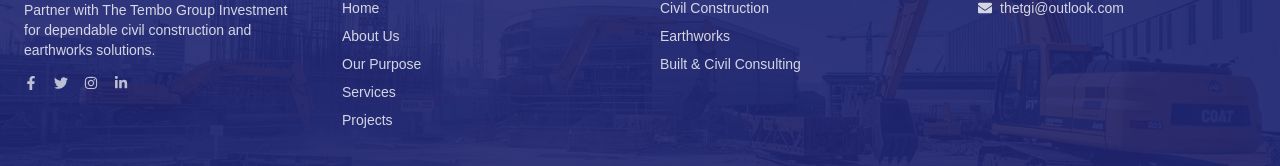
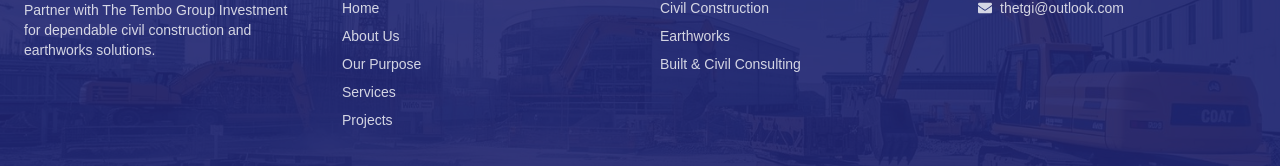
Before and after one commit to InolofatsengMotloba/bluewhite-businesslandingpage, a Next.js app: page / in a window 1280 px wide. Shown: the part 5962-6128 px from the top of the page. Built offline with nearby package versions, Linux system fonts and the light colour scheme.

Commit message:
Remove social media links from Footer component.

```diff
--- a/components/Footer.js
+++ b/components/Footer.js
@@ -1,11 +1,4 @@
-import Link from "next/link";
-import {
-  FaFacebookF,
-  FaTwitter,
-  FaInstagram,
-  FaLinkedinIn,
-  FaEnvelope,
-} from "react-icons/fa";
+import { FaEnvelope } from "react-icons/fa";
 
 export default function Footer() {
   return (
@@ -24,33 +17,6 @@ export default function Footer() {
               Partner with The Tembo Group Investment for dependable civil
               construction and earthworks solutions.
             </p>
-
-            <div className="flex space-x-4">
-              <Link href="https://facebook.com" target="_blank">
-                <FaFacebookF
-                  size={14}
-                  className="text-white/70 hover:text-blue-600"
-                />
-              </Link>
-              <Link href="https://twitter.com" target="_blank">
-                <FaTwitter
-                  size={14}
-                  className="text-white/70 hover:text-blue-400"
-                />
-              </Link>
-              <Link href="https://instagram.com" target="_blank">
-                <FaInstagram
-                  size={14}
-                  className="text-white/70 hover:text-pink-600"
-                />
-              </Link>
-              <Link href="https://linkedin.com" target="_blank">
-                <FaLinkedinIn
-                  size={14}
-                  className="text-white/70 hover:text-[#0A66C2]"
-                />
-              </Link>
-            </div>
           </div>
 
           {/* Navigation */}
```
